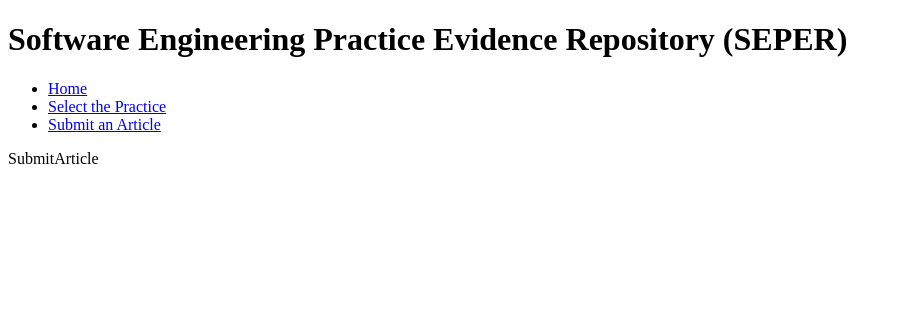
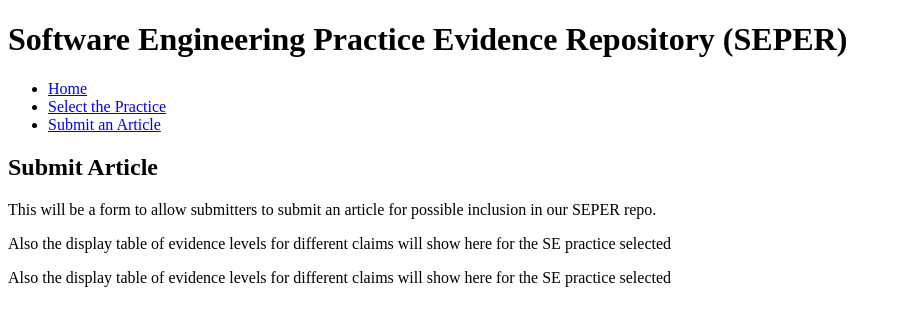
Before and after one commit to justvinny/cise_ass1a_worksheet4, a React (Create React App) app in the folder frontend/: page /SubmitArticle in a window 1280 px wide. Shown: the top 326 px of the page, without its empty margins (0-901 px from the left). Built offline with nearby package versions, Linux system fonts and the light colour scheme.

Commit message:
added submit article page

```diff
--- a/frontend/src/pages/Submit-Article.js
+++ b/frontend/src/pages/Submit-Article.js
@@ -1,9 +1,23 @@
-import React from 'react';
+import React from "react";
 
 const SubmitArticle = () => {
   return (
-    <div>SubmitArticle</div>
-  )
-}
+    <div>
+      <h2>Submit Article</h2>
+      <p>
+        This will be a form to allow submitters to submit an article for
+        possible inclusion in our SEPER repo.
+      </p>
+      <p>
+        Also the display table of evidence levels for different claims will show
+        here for the SE practice selected
+      </p>
+      <p>
+        Also the display table of evidence levels for different claims will show
+        here for the SE practice selected
+      </p>
+    </div>
+  );
+};
 
 export default SubmitArticle;
```
